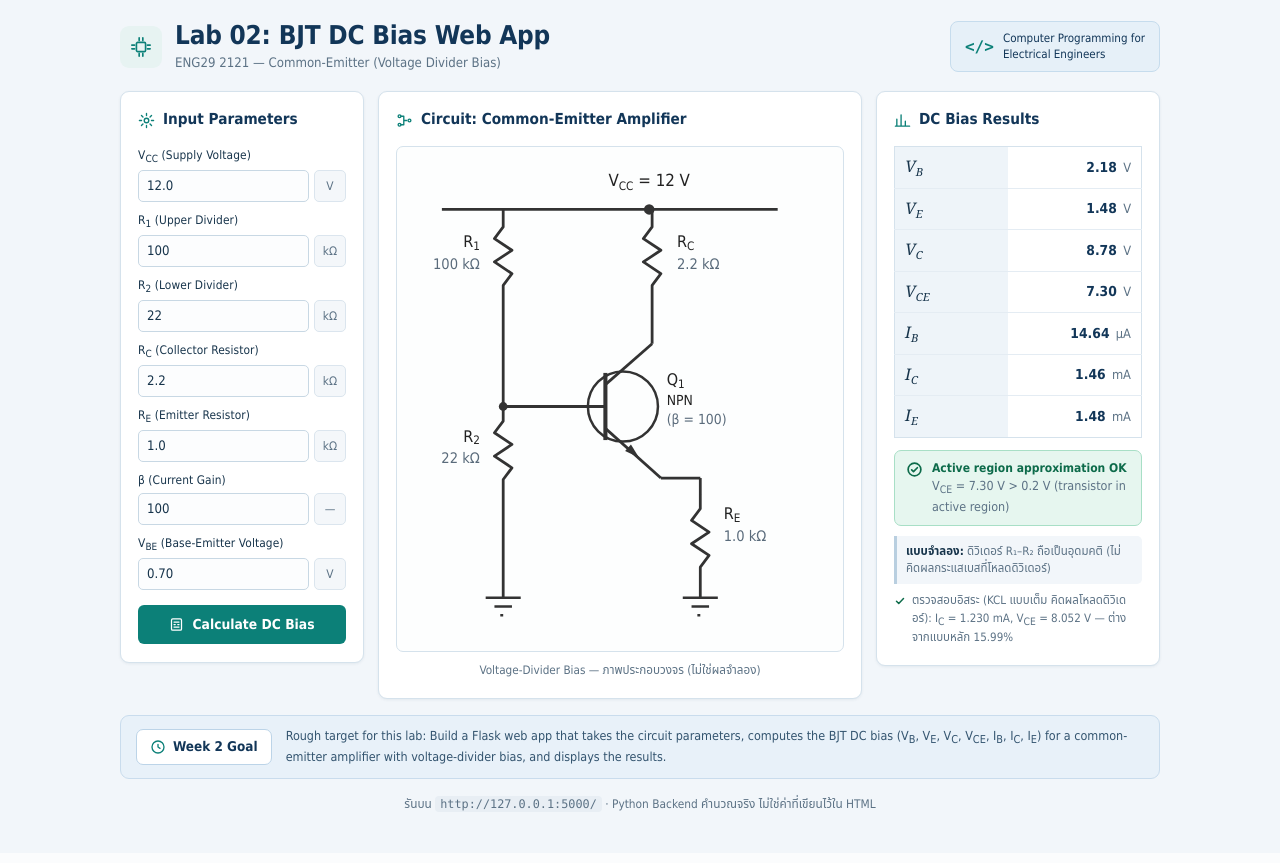
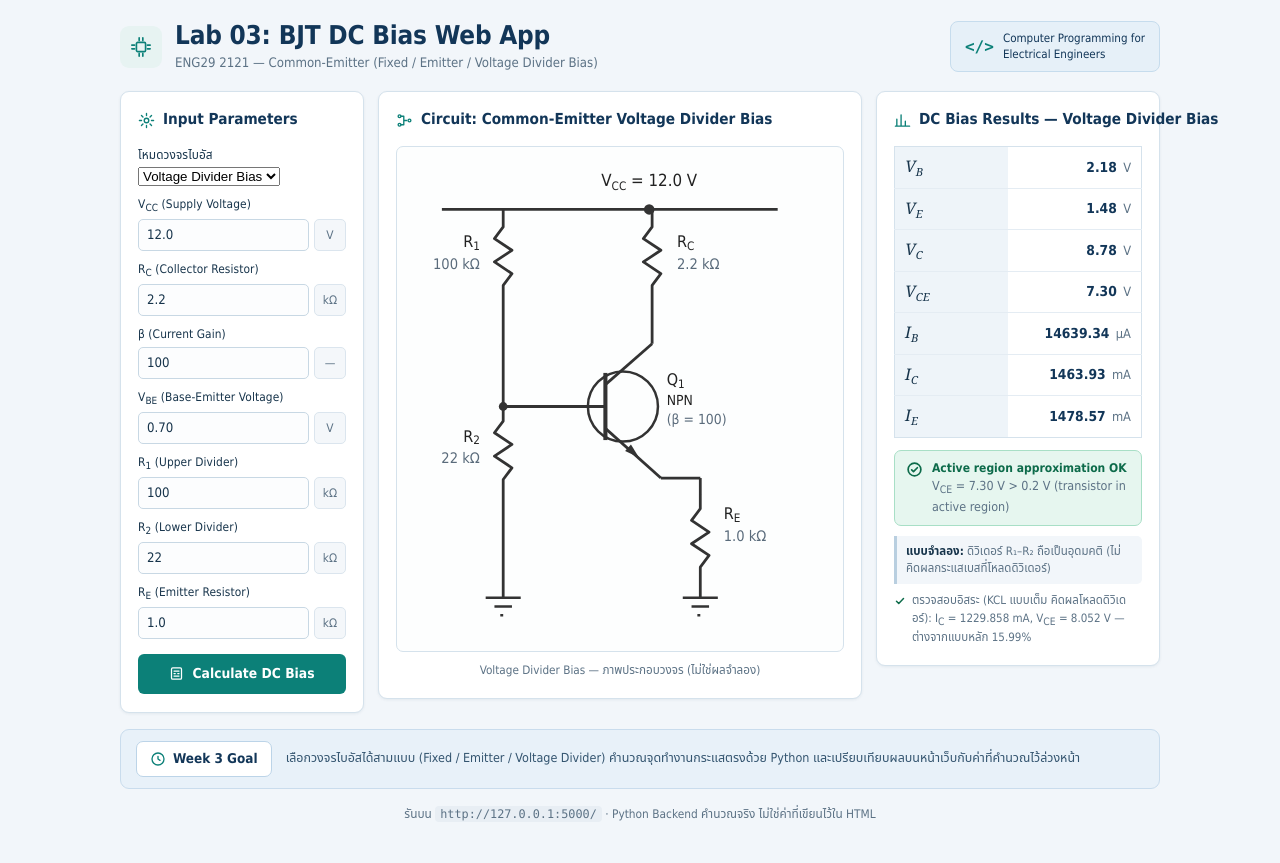
Before and after one commit to b6610555-jpg/Lab02_BJT_Simulator1, a Flask app: page / in a window 1280 px wide. Before the commit the page ends 812 px from the top, so only its background shows below. Run offline with Flask 3, Linux system fonts and the light colour scheme.

Commit message:
feat: add Fixed Bias and Emitter Bias circuits (Lab 03)

```diff
--- a/app.py
+++ b/app.py
@@ -1,19 +1,26 @@
 """Flask web app: BJT Common-Emitter DC Bias calculator (ENG29 2121).
 
 เส้นทางหลักที่ "/" (GET/POST) รับฟอร์ม ตรวจสอบค่าอินพุต
-แล้วคำนวณโดย bias.py (Thévenin) และ reference.py (KCL อิสระ)
+แล้วคำนวณโดย bias.py (Thévenin / Fixed Bias / Emitter Bias)
 แสดงผลข้างกันบนเทมเพลต index.html
 
-หน่วยในฟอร์ม: VCC/VBE เป็น V, R1/R2/RC/RE เป็น kΩ (แปลงเป็น Ω ก่อนคำนวณ)
+หน่วยในฟอร์ม: VCC/VBE เป็น V, R1/R2/RC/RE/RB เป็น kΩ (แปลงเป็น Ω ก่อนคำนวณ)
 เส้นทาง "/calculate" (POST) รับ JSON สำหรับเรียกผ่าน HTTP client ทั่วไป
 """
 
 from flask import Flask, render_template, request, jsonify
 
-from bias import calculate_bias
+from bias import calculate_bias, calculate_fixed_bias, calculate_emitter_bias
 from reference import calculate_reference
 
 app = Flask(__name__)
+
+# โหมดวงจรที่รองรับ
+MODES = {
+    "divider": "Voltage Divider Bias",
+    "fixed": "Fixed Bias",
+    "emitter": "Emitter Bias",
+}
 
 # ค่าเริ่มต้นของฟอร์ม (ตรงกับเอกสาร Lab 02 ของ ENG29 2121) — ตัวต้านทานหน่วย kΩ
 DEFAULTS = {
@@ -22,23 +29,43 @@ DEFAULTS = {
     "R2": "22",
     "RC": "2.2",
     "RE": "1.0",
+    "RB": "1000",
     "beta": "100",
     "VBE": "0.70",
+    "mode": "divider",
 }
 
-FIELDS = ["VCC", "R1", "R2", "RC", "RE", "beta", "VBE"]
+# ฟิลด์ร่วมทุกโหมด (กรอกเสมอ)
+COMMON_FIELDS = ["VCC", "RC", "beta", "VBE"]
+
+# ฟิลด์เฉพาะแต่ละโหมด (หน่วย kΩ)
+MODE_EXTRA_FIELDS = {
+    "divider": ["R1", "R2", "RE"],
+    "fixed": ["RB"],
+    "emitter": ["RB", "RE"],
+}
+
+# ฟิลด์ทั้งหมดของแต่ละโหมด
+MODE_FIELDS = {
+    mode: COMMON_FIELDS + fields
+    for mode, fields in MODE_EXTRA_FIELDS.items()
+}
 
 # ฟิลด์ที่ผู้ใช้กรอกเป็น kΩ แต่โมเดลคำนวณใช้ Ω
-RESISTOR_FIELDS = ["R1", "R2", "RC", "RE"]
+RESISTOR_FIELDS = ["R1", "R2", "RC", "RE", "RB"]
 
 
-def validate(form):
+def validate(form, mode):
     """ตรวจสอบค่าอินพุตจากฟอร์ม คืน (values_dict, error_message_or_None)
 
+    ตรวจเฉพาะฟิลด์ที่โหมดนั้นต้องการเท่านั้น
     ค่าที่คืนมายังเป็นหน่วยที่ผู้ใช้กรอก (kΩ สำหรับตัวต้านทาน)
     """
+    if mode not in MODES:
+        return None, f"โหมดวงจร '{mode}' ไม่รู้จัก กรุณาเลือก Voltage Divider, Fixed Bias หรือ Emitter Bias"
+
     values = {}
-    for field in FIELDS:
+    for field in MODE_FIELDS[mode]:
         raw = form.get(field, "").strip()
         if raw == "":
             return None, f"กรุณากรอกค่า {field}"
@@ -56,12 +83,13 @@ def to_ohms(values):
     """แปลงค่าตัวต้านทานจาก kΩ เป็น Ω ก่อนนำไปคำนวณ"""
     omega = dict(values)
     for field in RESISTOR_FIELDS:
-        omega[field] = omega[field] * 1000.0
+        if field in omega:
+            omega[field] = omega[field] * 1000.0
     return omega
 
 
-def format_results(bias_result, ref_result):
-    """แปลงผลคำนวณเป็น dict สำหรับส่งให้เทมเพลต
+def format_divider_results(bias_result, ref_result):
+    """แปลงผลคำนวณ Voltage Divider เป็น dict สำหรับส่งให้เทมเพลต
 
     bias_result = แบบดิวิเดอร์อุดมคติ (ค่าที่แสดงหลัก)
     ref_result  = แบบเต็มที่คิดผลการโหลดดิวิเดอร์ (ใช้ตรวจสอบอิสระ)
@@ -98,51 +126,118 @@ def format_results(bias_result, ref_result):
         "model_note": "ดิวิเดอร์ R₁–R₂ ถือเป็นอุดมคติ (ไม่คิดผลกระแสเบสที่โหลดดิวิเดอร์)",
         "ref_ic_ma": ma(r["IC"]),
         "ref_vce_v": r["VCE"],
+        "mode": "divider",
     }
 
 
-def _compute(omega):
-    """คำนวณจากค่าในหน่วย SI (Ω) คืนผลลัพธ์สำหรับส่งให้เทมเพลต"""
-    b = calculate_bias(
-        omega["VCC"], omega["R1"], omega["R2"],
-        omega["RC"], omega["RE"], omega["beta"], omega["VBE"],
-    )
-    r = calculate_reference(
-        omega["VCC"], omega["R1"], omega["R2"],
-        omega["RC"], omega["RE"], omega["beta"], omega["VBE"],
-    )
-    return format_results(b, r)
+def format_single_results(result, mode):
+    """แปลงผลคำนวณ Fixed/Emitter Bias เป็น dict สำหรับส่งให้เทมเพลต
+
+    result = ค่าจาก calculate_fixed_bias หรือ calculate_emitter_bias
+    mode   = "fixed" หรือ "emitter"
+    """
+    b = result
+
+    def ma(a):
+        return a * 1000  # A -> mA
+
+    def ua(a):
+        return a * 1e6  # A -> µA
+
+    return {
+        "VBB": (b["VBB"], None, None, "V"),
+        "VB": (b["VB"], None, None, "V"),
+        "RB": (b["RB"], None, None, "Ω"),
+        "IB": (ua(b["IB"]), None, None, "µA"),
+        "IC": (ma(b["IC"]), None, None, "mA"),
+        "IE": (ma(b["IE"]), None, None, "mA"),
+        "VE": (b["VE"], None, None, "V"),
+        "VC": (b["VC"], None, None, "V"),
+        "VCE": (b["VCE"], None, None, "V"),
+        "region": b["region"],
+        "warnings": list(b["warnings"]),
+        "diff_ic_pct": 0.0,
+        "diff_vce_pct": 0.0,
+        "model_note": "แบบจำลอง Forward-Active ประมาณ (คำนวณจากสูตรตำราโดยตรง)",
+        "ref_ic_ma": None,
+        "ref_vce_v": None,
+        "mode": mode,
+    }
+
+
+def _compute(omega, mode):
+    """คำนวณจากค่าในหน่วย SI (Ω) ตามโหมดที่เลือก คืนผลลัพธ์สำหรับส่งให้เทมเพลต"""
+    if mode == "divider":
+        b = calculate_bias(
+            omega["VCC"], omega["R1"], omega["R2"],
+            omega["RC"], omega["RE"], omega["beta"], omega["VBE"],
+        )
+        r = calculate_reference(
+            omega["VCC"], omega["R1"], omega["R2"],
+            omega["RC"], omega["RE"], omega["beta"], omega["VBE"],
+        )
+        results = format_divider_results(b, r)
+    elif mode == "fixed":
+        b = calculate_fixed_bias(
+            omega["VCC"], omega["RB"], omega["RC"],
+            omega["beta"], omega["VBE"],
+        )
+        results = format_single_results(b, "fixed")
+    elif mode == "emitter":
+        b = calculate_emitter_bias(
+            omega["VCC"], omega["RB"], omega["RC"], omega["RE"],
+            omega["beta"], omega["VBE"],
+        )
+        results = format_single_results(b, "emitter")
+    else:
+        results = None
+    return results
 
 
 @app.route("/", methods=["GET", "POST"])
 def index():
+    mode = request.form.get("mode", DEFAULTS["mode"])
+    if mode not in MODES:
+        mode = DEFAULTS["mode"]
+
+    mode_fields = MODE_FIELDS[mode]
+
     if request.method == "POST":
-        values, error = validate(request.form)
+        values, error = validate(request.form, mode)
         if error:
             return render_template(
                 "index.html",
                 error=error,
                 values=request.form,
                 results=None,
+                modes=MODES,
+                mode_fields=mode_fields,
+                selected_mode=mode,
             )
 
-        results = _compute(to_ohms(values))
+        results = _compute(to_ohms(values), mode)
         return render_template(
             "index.html",
             error=None,
             values=values,
             results=results,
+            modes=MODES,
+            mode_fields=mode_fields,
+            selected_mode=mode,
         )
 
     # GET: แสดงฟอร์มพร้อมค่าเริ่มต้นและผลคำนวณเริ่มต้น
-    # ส่ง DEFAULTS (สตริง) ไปแสดงผล เพื่อให้ช่องกรอกแสดงตรงกับเอกสารเป๊ะ
-    results = _compute(to_ohms({k: float(v) for k, v in DEFAULTS.items()}))
+    defaults_omega = {k: float(v) for k, v in DEFAULTS.items() if k != "mode"}
+    results = _compute(defaults_omega, DEFAULTS["mode"])
 
     return render_template(
         "index.html",
         error=None,
         values=DEFAULTS,
         results=results,
+        modes=MODES,
+        mode_fields=MODE_FIELDS[DEFAULTS["mode"]],
+        selected_mode=DEFAULTS["mode"],
     )
 
 
@@ -150,11 +245,12 @@ def index():
 def calculate():
     """เส้นทางสำหรับเรียกผ่าน JSON (รองรับ HTTP client ทั่วไป)
 
-    รับตัวต้านทานหน่วย kΩ เหมือนกับหน้าเว็บ
+    รับตัวต้านทานหน่วย kΩ เหมือนกับหน้าเว็บ พร้อมฟิลด์ mode
     """
     data = request.get_json(silent=True) or {}
+    mode = data.get("mode", "divider")
     values = {}
-    for field in FIELDS:
+    for field in MODE_FIELDS.get(mode, []):
         try:
             val = float(data.get(field, ""))
         except (TypeError, ValueError):
@@ -163,7 +259,9 @@ def calculate():
             return jsonify({"error": f"ค่า {field} ต้องมากกว่า 0"}), 400
         values[field] = val
 
-    results = _compute(to_ohms(values))
+    results = _compute(to_ohms(values), mode)
+    if results is None:
+        return jsonify({"error": f"โหมดวงจร '{mode}' ไม่รู้จัก"}), 400
     return jsonify(results)
 
 
--- a/templates/index.html
+++ b/templates/index.html
@@ -3,7 +3,7 @@
 <head>
   <meta charset="utf-8">
   <meta name="viewport" content="width=device-width, initial-scale=1">
-  <title>Lab 02: BJT DC Bias Web App</title>
+  <title>Lab 03: BJT DC Bias Web App</title>
   <link rel="stylesheet" href="{{ url_for('static', filename='style.css') }}">
 </head>
 <body>
@@ -19,8 +19,8 @@
           </svg>
         </div>
         <div class="brand-text">
-          <h1>Lab 02: BJT DC Bias Web App</h1>
-          <p>ENG29 2121 — Common-Emitter (Voltage Divider Bias)</p>
+          <h1>Lab 03: BJT DC Bias Web App</h1>
+          <p>ENG29 2121 — Common-Emitter (Fixed / Emitter / Voltage Divider Bias)</p>
         </div>
       </div>
       <div class="course-badge">
@@ -47,14 +47,41 @@
         </h2>
 
         <form method="post" action="/" class="bias-form">
+          <!-- เลือกโหมดวงจร -->
+          <div class="field">
+            <label for="f-mode">โหมดวงจรไบอัส</label>
+            <div class="input-row">
+              <select id="f-mode" name="mode" onchange="this.form.submit()">
+                {% for mode_id, mode_label in modes.items() %}
+                  <option value="{{ mode_id }}" {% if selected_mode == mode_id %}selected{% endif %}>
+                    {{ mode_label }}
+                  </option>
+                {% endfor %}
+              </select>
+            </div>
+          </div>
+
           {% for field, label, unit, step in [
             ("VCC",  "V<sub>CC</sub> (Supply Voltage)",       "V",  "0.1"),
+            ("RC",   "R<sub>C</sub> (Collector Resistor)",     "kΩ", "0.1"),
+            ("beta", "β (Current Gain)",                      "—",  "1"),
+            ("VBE",  "V<sub>BE</sub> (Base-Emitter Voltage)",  "V",  "0.01")
+          ] %}
+            <div class="field{% if field not in mode_fields %} hidden{% endif %}">
+              <label for="f-{{ field }}">{{ label|safe }}</label>
+              <div class="input-row">
+                <input id="f-{{ field }}" type="text" name="{{ field }}" step="{{ step }}"
+                       value="{{ values.get(field, '') }}">
+                <span class="unit-chip">{{ unit }}</span>
+              </div>
+            </div>
+          {% endfor %}
+
+          {% if selected_mode == "divider" %}
+            {% for field, label, unit, step in [
               ("R1",   "R<sub>1</sub> (Upper Divider)",          "kΩ", "0.1"),
               ("R2",   "R<sub>2</sub> (Lower Divider)",          "kΩ", "0.1"),
-            ("RC",   "R<sub>C</sub> (Collector Resistor)",     "kΩ", "0.1"),
-            ("RE",   "R<sub>E</sub> (Emitter Resistor)",       "kΩ", "0.1"),
-            ("beta", "β (Current Gain)",                      "—",  "1"),
-            ("VBE",  "V<sub>BE</sub> (Base-Emitter Voltage)",  "V",  "0.01")
+              ("RE",   "R<sub>E</sub> (Emitter Resistor)",       "kΩ", "0.1")
             ] %}
               <div class="field">
                 <label for="f-{{ field }}">{{ label|safe }}</label>
@@ -65,6 +92,30 @@
                 </div>
               </div>
             {% endfor %}
+          {% elif selected_mode == "fixed" %}
+            <div class="field">
+              <label for="f-RB">R<sub>B</sub> (Base Resistor)</label>
+              <div class="input-row">
+                <input id="f-RB" type="text" name="RB" step="0.1"
+                       value="{{ values.get('RB', '') }}">
+                <span class="unit-chip">kΩ</span>
+              </div>
+            </div>
+          {% elif selected_mode == "emitter" %}
+            {% for field, label, unit, step in [
+              ("RB",   "R<sub>B</sub> (Base Resistor)",          "kΩ", "0.1"),
+              ("RE",   "R<sub>E</sub> (Emitter Resistor)",       "kΩ", "0.1")
+            ] %}
+              <div class="field">
+                <label for="f-{{ field }}">{{ label|safe }}</label>
+                <div class="input-row">
+                  <input id="f-{{ field }}" type="text" name="{{ field }}" step="{{ step }}"
+                         value="{{ values.get(field, '') }}">
+                  <span class="unit-chip">{{ unit }}</span>
+                </div>
+              </div>
+            {% endfor %}
+          {% endif %}
 
           <button type="submit">
             <svg class="ico-btn" viewBox="0 0 24 24" fill="none" stroke="currentColor" stroke-width="2" stroke-linecap="round" stroke-linejoin="round">
@@ -85,19 +136,20 @@
             <circle cx="19" cy="12" r="2"></circle>
             <path d="M7 6h4v6h4M7 18h4v-6h4"></path>
           </svg>
-          Circuit: Common-Emitter Amplifier
+          Circuit: Common-Emitter {{ modes[selected_mode] }}
         </h2>
 
         <div class="circuit-box">
           <svg viewBox="0 0 300 340" class="circuit" xmlns="http://www.w3.org/2000/svg"
                role="img" aria-labelledby="circuit-title">
-            <title id="circuit-title">BJT Common-Emitter Voltage Divider Bias circuit</title>
+            <title id="circuit-title">BJT Common-Emitter {{ modes[selected_mode] }} circuit</title>
 
             <!-- VCC rail -->
             <line x1="28" y1="40" x2="258" y2="40" stroke="#333" stroke-width="2"/>
             <circle cx="170" cy="40" r="3.6" fill="#333"/>
-            <text x="170" y="24" text-anchor="middle" font-size="11.5" fill="#222">V<tspan font-size="8" dy="3">CC</tspan><tspan dy="-3"> = 12 V</tspan></text>
+            <text x="170" y="24" text-anchor="middle" font-size="11.5" fill="#222">V<tspan font-size="8" dy="3">CC</tspan><tspan dy="-3"> = {{ values.get('VCC', 12) }} V</tspan></text>
 
+            {% if selected_mode == "divider" %}
               <!-- R1 : VCC rail down to base node -->
               <polyline points="70,40 70,52 64,60 76,68 64,76 76,84 70,92 70,175"
                         fill="none" stroke="#333" stroke-width="1.9" stroke-linejoin="round"/>
@@ -113,6 +165,39 @@
               <text x="54" y="199" text-anchor="end" font-size="11" fill="#222">R<tspan font-size="8" dy="2">2</tspan></text>
               <text x="54" y="214" text-anchor="end" font-size="10" fill="#5a6b7b">{{ values.get('R2', 0) }} kΩ</text>
               <path d="M58 306 H82 M64 312 H76 M68 318 H70" stroke="#333" stroke-width="1.7" fill="none"/>
+
+            {% elif selected_mode == "fixed" %}
+              <!-- RB : VCC rail down to base node -->
+              <polyline points="70,40 70,52 64,60 76,68 64,76 76,84 70,92 70,175"
+                        fill="none" stroke="#333" stroke-width="1.9" stroke-linejoin="round"/>
+              <text x="54" y="66" text-anchor="end" font-size="11" fill="#222">R<tspan font-size="8" dy="2">B</tspan></text>
+              <text x="54" y="81" text-anchor="end" font-size="10" fill="#5a6b7b">{{ values.get('RB', 0) }} kΩ</text>
+
+              <!-- base node -->
+              <circle cx="70" cy="175" r="3" fill="#333"/>
+
+              <!-- Emitter to ground directly -->
+              <line x1="70" y1="175" x2="70" y2="306" stroke="#333" stroke-width="1.9"/>
+              <path d="M58 306 H82 M64 312 H76 M68 318 H70" stroke="#333" stroke-width="1.7" fill="none"/>
+
+            {% elif selected_mode == "emitter" %}
+              <!-- RB : VCC rail down to base node -->
+              <polyline points="70,40 70,52 64,60 76,68 64,76 76,84 70,92 70,175"
+                        fill="none" stroke="#333" stroke-width="1.9" stroke-linejoin="round"/>
+              <text x="54" y="66" text-anchor="end" font-size="11" fill="#222">R<tspan font-size="8" dy="2">B</tspan></text>
+              <text x="54" y="81" text-anchor="end" font-size="10" fill="#5a6b7b">{{ values.get('RB', 0) }} kΩ</text>
+
+              <!-- base node -->
+              <circle cx="70" cy="175" r="3" fill="#333"/>
+
+              <!-- Emitter to RE to ground -->
+              <line x1="70" y1="175" x2="70" y2="235" stroke="#333" stroke-width="1.9"/>
+              <polyline points="70,235 70,245 64,253 76,261 64,269 76,277 70,285 70,306"
+                        fill="none" stroke="#333" stroke-width="1.9" stroke-linejoin="round"/>
+              <text x="86" y="252" font-size="11" fill="#222">R<tspan font-size="8" dy="2">E</tspan></text>
+              <text x="86" y="267" text-anchor="start" font-size="10" fill="#5a6b7b">{{ values.get('RE', 0) }} kΩ</text>
+              <path d="M58 306 H82 M64 312 H76 M68 318 H70" stroke="#333" stroke-width="1.7" fill="none"/>
+            {% endif %}
 
             <!-- base lead -->
             <line x1="70" y1="175" x2="140" y2="175" stroke="#333" stroke-width="1.9"/>
@@ -137,15 +222,21 @@
 
             <!-- emitter to RE -->
             <line x1="178" y1="224" x2="205" y2="224" stroke="#333" stroke-width="1.9"/>
+            {% if selected_mode == "divider" or selected_mode == "emitter" %}
               <line x1="205" y1="224" x2="205" y2="235" stroke="#333" stroke-width="1.9"/>
               <polyline points="205,235 205,245 199,253 211,261 199,269 211,277 205,285 205,306"
                         fill="none" stroke="#333" stroke-width="1.9" stroke-linejoin="round"/>
               <text x="221" y="252" font-size="11" fill="#222">R<tspan font-size="8" dy="2">E</tspan></text>
-            <text x="221" y="267" font-size="10" fill="#5a6b7b">{{ values.get('RE', 0) }} kΩ</text>
+              <text x="221" y="267" text-anchor="start" font-size="10" fill="#5a6b7b">{{ values.get('RE', 0) }} kΩ</text>
               <path d="M193 306 H217 M199 312 H211 M203 318 H205" stroke="#333" stroke-width="1.7" fill="none"/>
+            {% else %}
+              <!-- Fixed Bias: emitter straight to ground -->
+              <line x1="205" y1="224" x2="205" y2="306" stroke="#333" stroke-width="1.9"/>
+              <path d="M193 306 H217 M199 312 H211 M203 318 H205" stroke="#333" stroke-width="1.7" fill="none"/>
+            {% endif %}
           </svg>
         </div>
-        <p class="circuit-caption">Voltage-Divider Bias — ภาพประกอบวงจร (ไม่ใช่ผลจำลอง)</p>
+        <p class="circuit-caption">{{ modes[selected_mode] }} — ภาพประกอบวงจร (ไม่ใช่ผลจำลอง)</p>
       </section>
 
       <!-- ---------- 3. DC Bias Results ---------- -->
@@ -154,7 +245,7 @@
           <svg class="ico" viewBox="0 0 24 24" fill="none" stroke="currentColor" stroke-width="1.9" stroke-linecap="round" stroke-linejoin="round">
             <path d="M4 20V10M10 20V4M16 20v-7M22 20H2"></path>
           </svg>
-          DC Bias Results
+          DC Bias Results — {{ modes[selected_mode] }}
         </h2>
 
         {% if results %}
@@ -214,6 +305,7 @@
             <strong>แบบจำลอง:</strong> {{ results.model_note }}
           </p>
 
+          {% if results.mode == "divider" and results.ref_ic_ma is not none %}
             <p class="crosscheck">
               <svg viewBox="0 0 24 24" fill="none" stroke="currentColor" stroke-width="3" stroke-linecap="round" stroke-linejoin="round">
                 <path d="M5 12.5l4.5 4.5L19 7"></path>
@@ -224,25 +316,25 @@
                 — ต่างจากแบบหลัก {{ "%.2f" % results.diff_ic_pct }}%
               </span>
             </p>
+          {% endif %}
         {% else %}
-          <p class="muted">กรอกค่าแล้วกด <strong>Calculate DC Bias</strong> เพื่อดูผลลัพธ์</p>
+          <p class="muted">เลือกโหมด กรอกค่าแล้วกด <strong>Calculate DC Bias</strong> เพื่อดูผลลัพธ์</p>
         {% endif %}
       </section>
     </div>
 
-    <!-- ============ Week 2 Goal bar ============ -->
+    <!-- ============ Week 3 Goal bar ============ -->
     <div class="goal-bar">
       <span class="goal-chip">
         <svg viewBox="0 0 24 24" fill="none" stroke="currentColor" stroke-width="2" stroke-linecap="round" stroke-linejoin="round">
           <circle cx="12" cy="12" r="9"></circle>
           <path d="M12 8v4l3 2"></path>
         </svg>
-        Week 2 Goal
+        Week 3 Goal
       </span>
       <span class="goal-text">
-        Rough target for this lab: Build a Flask web app that takes the circuit parameters, computes the BJT DC bias
-        (V<sub>B</sub>, V<sub>E</sub>, V<sub>C</sub>, V<sub>CE</sub>, I<sub>B</sub>, I<sub>C</sub>, I<sub>E</sub>) for a common-emitter
-        amplifier with voltage-divider bias, and displays the results.
+        เลือกวงจรไบอัสได้สามแบบ (Fixed / Emitter / Voltage Divider) คำนวณจุดทำงานกระแสตรงด้วย Python
+        และเปรียบเทียบผลบนหน้าเว็บกับค่าที่คำนวณไว้ล่วงหน้า
       </span>
     </div>
 
@@ -250,5 +342,8 @@
       รันบน <code>http://127.0.0.1:5000/</code> · Python Backend คำนวณจริง ไม่ใช่ค่าที่เขียนไว้ใน HTML
     </footer>
   </div>
+  <style>
+    .hidden { display: none !important; }
+  </style>
 </body>
 </html>
```
Also changed, not shown: bias.py (+138 -2 lines), tests/test_bias.py (+50 -1 lines), README.md. Lines whose indentation alone changed are shown as unchanged.
